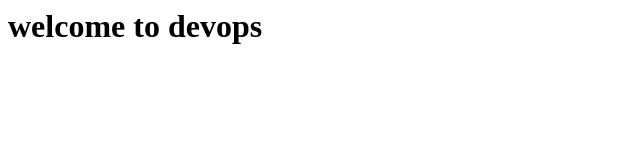
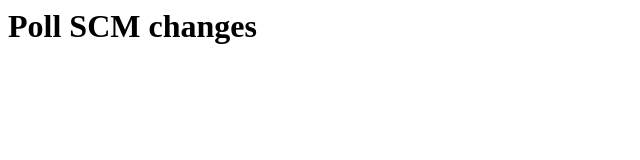
Before and after one commit to Ajay-dops/sample-b5, a plain HTML site: page index.html in a window 1280 px wide. Shown: the whole page, without its empty margins (0-640 px from the left). Drawn offline with Linux system fonts and the light colour scheme.

Commit message:
Update index.html

```diff
--- a/index.html
+++ b/index.html
@@ -1 +1 @@
-<h1>welcome to devops</h1>
+<h1>Poll SCM changes</h1>
```
